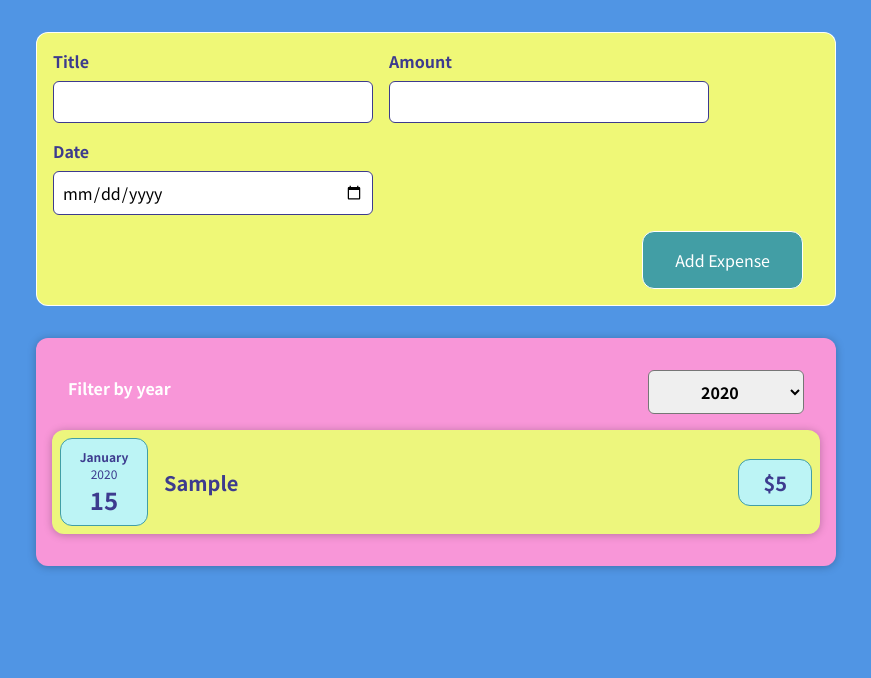
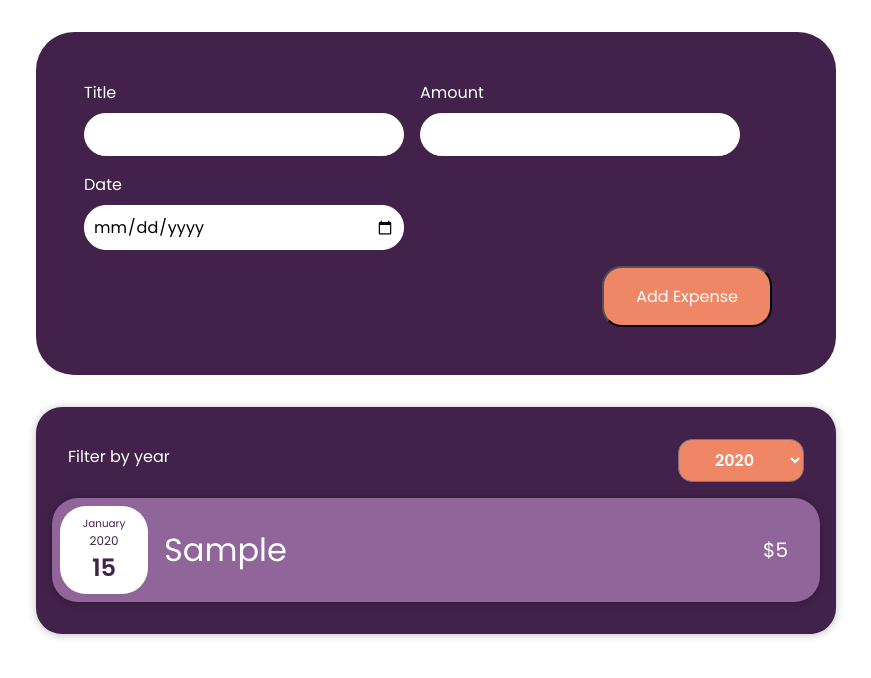
Before and after one commit to irffanasiff/Expense-Calculator, a React (Create React App) app: page / in a window 1280 px wide. Both pictures are taken after typing "Sample", "5", "2020-01-15" into the empty fields and a click on the button "Add Expense". Shown: the top 678 px of the page, without its empty margins (204-1075 px from the left). Built offline with nearby package versions, Linux system fonts and the light colour scheme.

Commit message:
refactored css

```diff
--- a/src/components/Expenses/ExpenseDate.css
+++ b/src/components/Expenses/ExpenseDate.css
@@ -3,17 +3,16 @@
   flex-direction: column;
   width: 5.5rem;
   height: 5.5rem;
-  border: 1px solid #429ea5;
-  background-color: #BCF4F5;
-  color: #3D3B8E;
+  background-color: #ffffff;
+  color: #42224A;
   border-radius: 12px;
   align-items: center;
   justify-content: center;
+  border-radius: 26px;
 }
 
 .expense-date__month {
-  font-size: 0.75rem;
-  font-weight: bold;
+  font-size: 0.65rem;
 }
 
 .expense-date__year {
--- a/src/components/Expenses/ExpenseItem.css
+++ b/src/components/Expenses/ExpenseItem.css
@@ -4,7 +4,7 @@
   align-items: center;
   padding: 0.5rem;
   margin: 1rem 0;
-  background-color: #EDF67D;
+  background-color: #8F659A;
 }
 
 .expense-item__description {
@@ -21,15 +21,12 @@
   font-size: 1rem;
   flex: 1;
   margin: 0 1rem;
-  color: #3D3B8E;
+  color: #ffffff;
 }
 
 .expense-item__price {
   font-size: 1rem;
-  font-weight: bold;
-  color: #3D3B8E;
-  background-color: #BCF4F5;
-  border: 1px solid #429ea5;
+  color: #ffffff;
   padding: 0.5rem;
   border-radius: 12px;
 }
@@ -43,7 +40,7 @@
   }
 
   .expense-item__description h2 {
-    font-size: 1.25rem;
+    font-size: 2rem;
   }
 
   .expense-item__price {
--- a/src/components/Expenses/Expenses.css
+++ b/src/components/Expenses/Expenses.css
@@ -1,6 +1,6 @@
 .expenses {
   padding: 1rem;
-  background-color: #F896D8;
+  background-color: #42224A;
   margin: 2rem auto;
   width: 50rem;
   max-width: 95%;
--- a/src/components/Expenses/ExpensesFilter.css
+++ b/src/components/Expenses/ExpensesFilter.css
@@ -1,5 +1,4 @@
 .expenses-filter {
-  color: F40000;
   padding: 0 1rem;
 }
 
@@ -13,13 +12,14 @@
 }
 
 .expenses-filter label {
-  font-weight: bold;
   margin-bottom: 0.5rem;
 }
 
 .expenses-filter select {
   font: inherit;
-  padding: 0.5rem 3rem;
+  padding: 0.5rem 2rem;
+  background-color: #EF8767;
+  color: white;
   font-weight: bold;
-  border-radius: 6px;
+  border-radius: 14px;
 }
--- a/src/components/NewExpense/ExpenseForm.css
+++ b/src/components/NewExpense/ExpenseForm.css
@@ -7,8 +7,8 @@
 }
 
 .new-expense__control label {
-  font-weight: bold;
-  color: #3D3B8E;
+  color: #ffffff;
+  font-size: calc(0.8rem, 1.3rem, 2rem);
   margin-bottom: 0.5rem;
   display: block;
 }
@@ -16,8 +16,8 @@
 .new-expense__control input {
   font: inherit;
   padding: 0.5rem;
-  border-radius: 6px;
-  border: 1px solid #3D3B8E;
+  border-radius: 22px;
+  border: 1px solid #ffffff;
   width: 20rem;
   max-width: 100%;
 }
--- a/src/components/NewExpense/NewExpense.css
+++ b/src/components/NewExpense/NewExpense.css
@@ -1,14 +1,12 @@
 .new-expense {
-
-  background-color: #a892ee;
-  padding: 1rem;
+  padding: 3rem;
   margin: 2rem auto;
   width: 50rem;
   max-width: 95%;
-  border-radius: 12px;
+  border-radius: 38px;
   text-align: center;
-  background: #eff877;
-  border: 1px solid rgba(255, 255, 255, 0.959);
+  background: #42224a;
+  color: white;
 }
 
 .new-expense button {
@@ -16,30 +14,26 @@
   cursor: pointer;
   padding: 1rem 2rem;
   color: white;
-  border-radius: 12px;
+  border-radius: 20px;
   margin-right: 1rem;
-  background: #429ea5;
-  border: 1px solid white;
-
+  background: #ef8767;
 }
-
+.new-expense:active {
+  outline: none;
+  border: none;
+}
 .new-expense button:hover,
 .new-expense button:active {
-  background-color: #ff86d7;
-  border-color: #ffffff;
-  color: white;
-  box-shadow: 0 8px 32px 0 rgba(255, 120, 244, 0.575);
-  border: 1px solid rgb(255, 121, 255);
-
+  background-color: #ee6f48;
 }
 
 .new-expense button.alternative {
-  color: #2b85ec;
+  color: #ffffff;
   border-color: transparent;
   background-color: transparent;
 }
 
 .new-expense button.alternative:hover,
 .new-expense button.alternative:active {
-  background-color: #1c79e4;
+  background-color: #ffffff;
 }
--- a/src/components/UI/Card.css
+++ b/src/components/UI/Card.css
@@ -1,4 +1,4 @@
 .card {
-  border-radius: 12px;
+  border-radius: 26px;
   box-shadow: 0 1px 8px rgba(0, 0, 0, 0.25);
 }
--- a/src/index.css
+++ b/src/index.css
@@ -1,14 +1,16 @@
-@import url('https://fonts.googleapis.com/css2?family=Noto+Sans+JP:wght@400;700&display=swap');
-
+@import url('https://fonts.googleapis.com/css2?family=Poppins:wght@200;300;400;500;600&display=swap');
 * {
   box-sizing: border-box;
 }
+h1, h2{
+  font-weight: 400;
+}
 
 html {
-  font-family: 'Noto Sans JP', sans-serif;
+  font-family: 'Poppins', sans-serif;
 }
 
 body {
   margin: 0;
-  background-color: #5095E4;
+  background-color: #ffffff;
 }
```
Also changed, not shown: src/components/NewExpense/mask.png (added).
